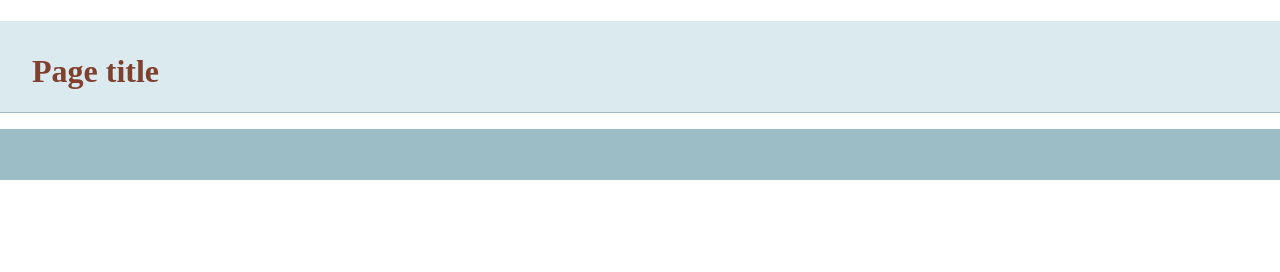
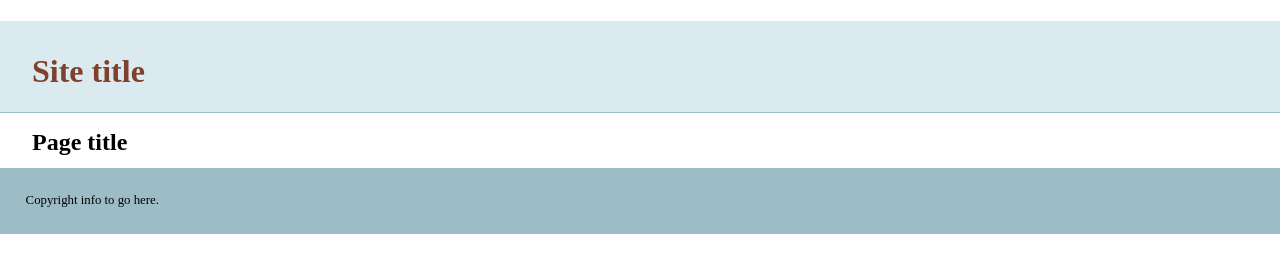
Before and after one commit to MasterAscendent/git.basics, a plain HTML site: page index.html in a window 1280 px wide. Drawn offline with nearby package versions, Linux system fonts and the light colour scheme.

Commit message:
Added more info  to templet.

```diff
--- a/index.html
+++ b/index.html
@@ -14,13 +14,14 @@
     </head>
     <body>
     <header>
-	<h1>Page title</h1>
+	<h1>Site title</h1>
     </header>
     <nav id="pageNav">
     </nav>
     <main>
+      <h2>Page title</h2>
     </main>
-    <footer>
+    <footer>Copyright info to go here.
     </footer>
         <script>
 //use the modernizr load to load up external scripts. This will load the scripts asynchronously, but the order listed matters. Although it will load all scripts in parallel, it will execute them in the order listed
```
